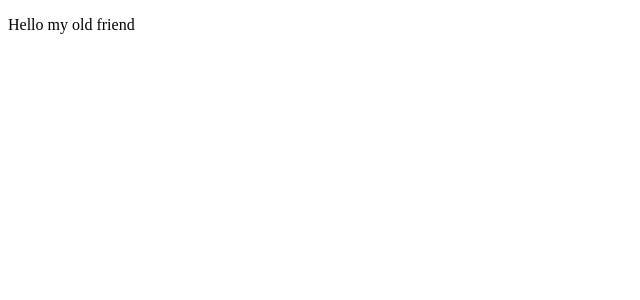
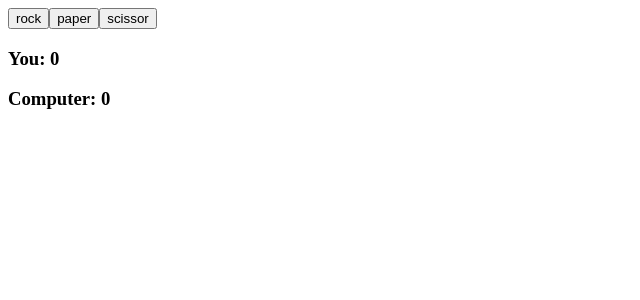
Before and after one commit to gaalvesj/rock-paper-scissors, a React (Vite) app in the folder rock-paper-scissors/: page / in a window 1280 px wide. Shown: the top 300 px of the page, without its empty margins (0-640 px from the left). Built offline with nearby package versions, Linux system fonts and the light colour scheme.

Commit message:
struct base page

```diff
--- a/rock-paper-scissors/index.html
+++ b/rock-paper-scissors/index.html
@@ -2,7 +2,6 @@
 <html lang="en">
   <head>
     <meta charset="UTF-8" />
-    <link rel="icon" type="image/svg+xml" href="/vite.svg" />
     <meta name="viewport" content="width=device-width, initial-scale=1.0" />
     <title>Rock + Paper + Scissors</title>
   </head>
--- a/rock-paper-scissors/src/App.jsx
+++ b/rock-paper-scissors/src/App.jsx
@@ -1,12 +1,20 @@
 import { useState } from 'react'
 
 function App() {
+  const [count, setCount] = useState(0);
+
+
+  const game =  () => {
+    console.log("game");
+  }
 
   return (
       <div>
-        <p>
-          Hello my old friend
-        </p>
+        <button onClick={() => game()}>rock</button>
+        <button onClick={() => game()}>paper</button>
+        <button onClick={() => game()}>scissor</button>
+        <h3>You: 0</h3>
+        <h3>Computer: 0</h3>
       </div>
 
   )
```
